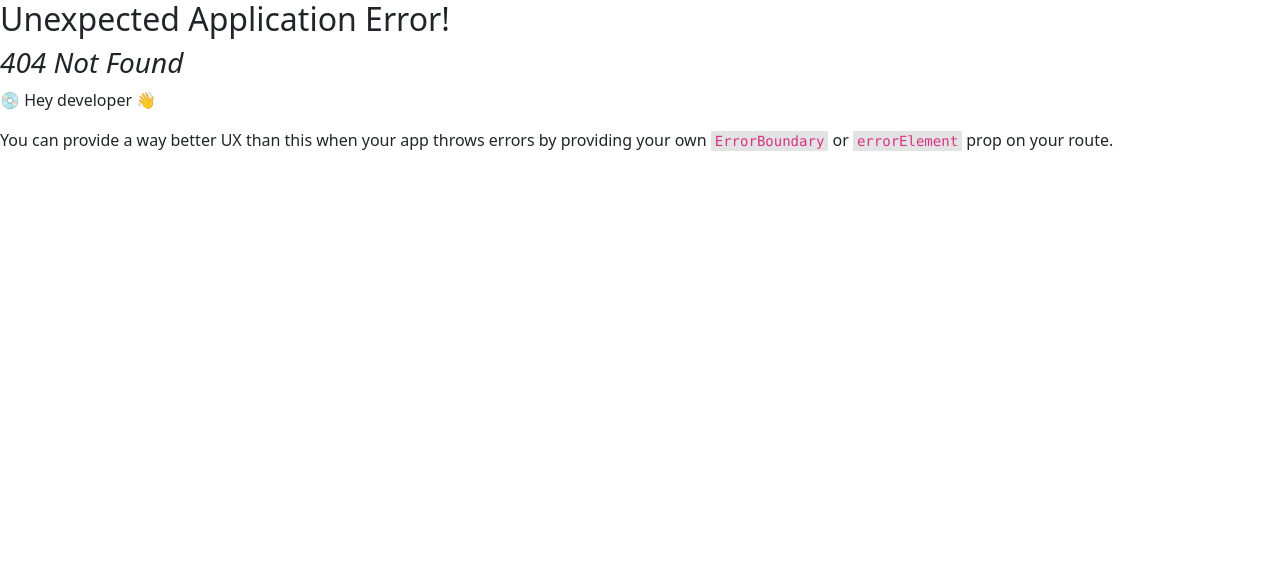
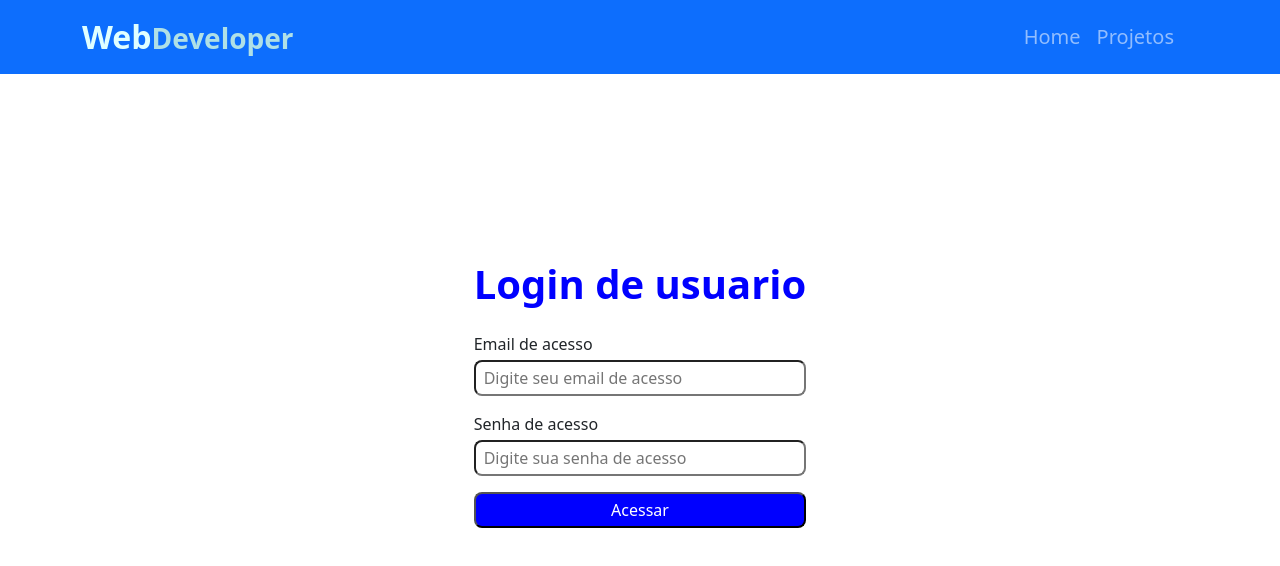
Before and after one commit to paulo-beltramin/portifolio, a React (Vite) app: page /login in a window 1280 px wide. Before the commit this address had no page. Shown: the top 566 px of the page. Built offline with nearby package versions, Linux system fonts and the light colour scheme.

Commit message:
desenvolvido a pagina de login e feature de efetuar o acesso via email e senha

```diff
--- /dev/null
+++ b/src/pages/Login/index.tsx
@@ -0,0 +1,53 @@
+import { useState, type FormEvent } from 'react'
+import { signInWithEmailAndPassword } from 'firebase/auth'
+import { useNavigate } from 'react-router'
+import {auth} from '../../Components/services/db'
+
+import style from './style.module.scss'
+
+export const Login = () => {
+    const [email, setEmail] = useState('')
+    const [password, setPassword] = useState('')
+
+    const navigate = useNavigate()
+
+    const handleLogin = (e: FormEvent) => {
+        e.preventDefault()
+
+        signInWithEmailAndPassword(auth ,email ,password)
+           .then(()=>{
+            alert('logado com sucesso')
+             navigate("/admin")
+           })
+
+           .catch((error)=>{
+            alert('ocorreu um erro ao logar' + error)
+           })
+
+
+    }
+
+    return (
+        <>
+            <section className={style.container}>
+                <form className={style.forms} onSubmit={handleLogin}>
+                    <h1>Login de usuario</h1>
+                    <div className={style.input}>
+
+                        <label>Email de acesso</label>
+                        <input type="email" value={email} onChange={e => setEmail(e.target.value)}
+                            placeholder='Digite seu email de acesso' />
+
+                        <label>Senha de acesso</label>
+                        <input type="password" value={password} onChange={e => setPassword(e.target.value)}
+                            placeholder='Digite sua senha de acesso' />
+                        <div>
+                            <button>Acessar</button>
+                        </div>
+
+                    </div>
+                </form>
+            </section>
+        </>
+    )
+}
--- /dev/null
+++ b/src/pages/Login/style.module.scss
@@ -0,0 +1,47 @@
+.container {
+    max-width: 1248px;
+    width: 100%;
+    margin: 0 auto;
+    display: flex;
+    justify-content: center;
+    align-items: center;
+    height: 80vh;
+
+    .forms {
+
+        h1 {
+            text-align: center;
+            margin-bottom: 24px;
+            font-weight: bold;
+            color: blue;
+        }
+
+        .input {
+
+            label {
+                display: block;
+                padding-bottom: 4px;
+                font-size: 16px;
+            }
+
+            input {
+                width: 100%;
+                ;
+                margin-bottom: 16px;
+                outline: none;
+                padding: 4px 8px;
+                border-radius: 8px;
+            }
+
+            button {
+                width: 100%;
+                padding: 4px 8px;
+                cursor: pointer;
+                background-color: blue;
+                color: white;
+                font-size: 16px;
+                border-radius: 8px;
+            }
+        }
+    }
+}
--- a/src/routes/index.tsx
+++ b/src/routes/index.tsx
@@ -3,6 +3,7 @@ import { Home } from "../pages/Home";
 import { Layout } from "../Components/Layout";
 import { Projects } from "../pages/Projects";
 import { Admin } from "../pages/Admin";
+import { Login } from "../pages/Login";
 
 
 const routes = createBrowserRouter([
@@ -22,6 +23,11 @@ const routes = createBrowserRouter([
             {
                 path: '/admin',
                 element: <Admin />
+            },
+
+            {
+                path: '/login',
+                element: <Login />
             }
         ]
     }
```
